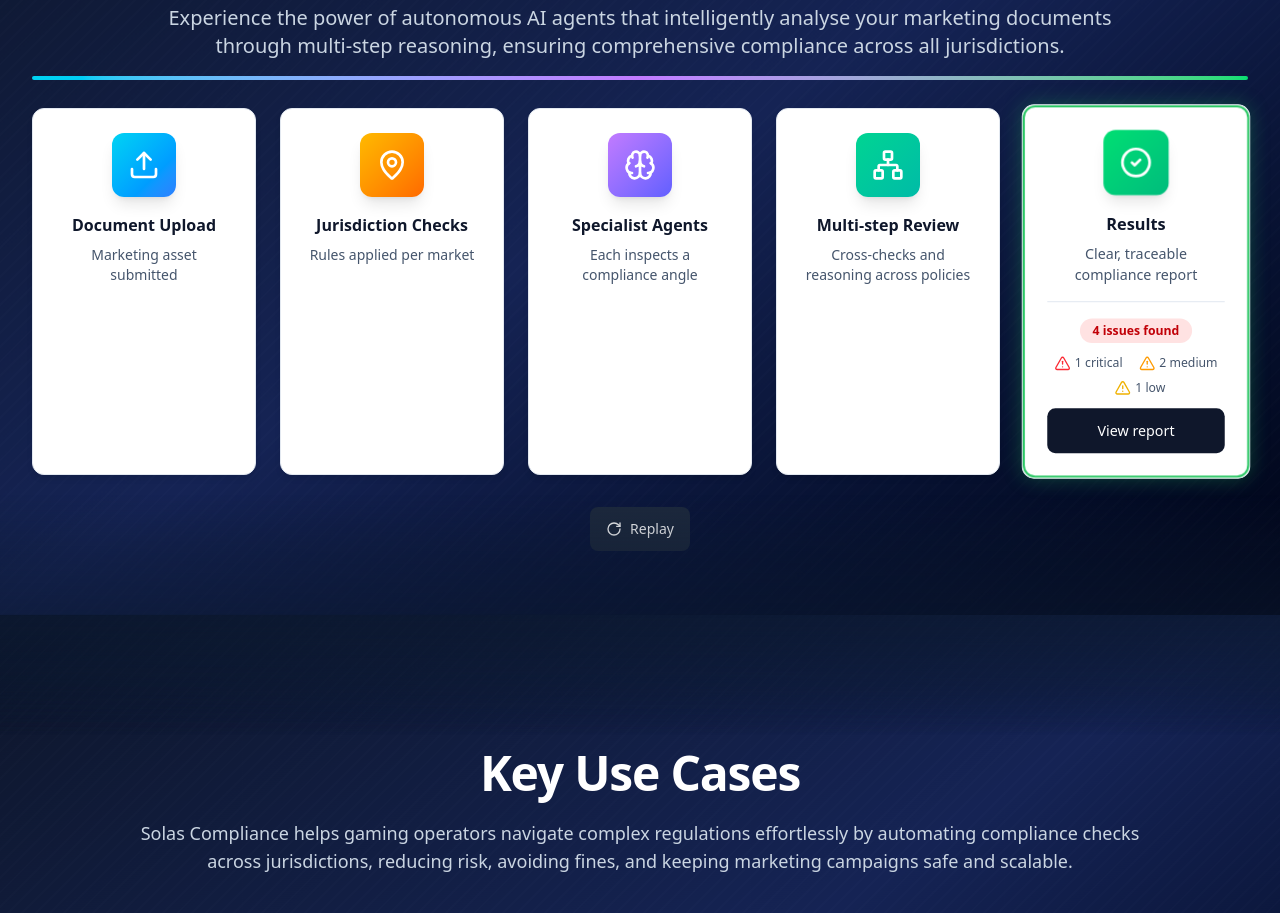
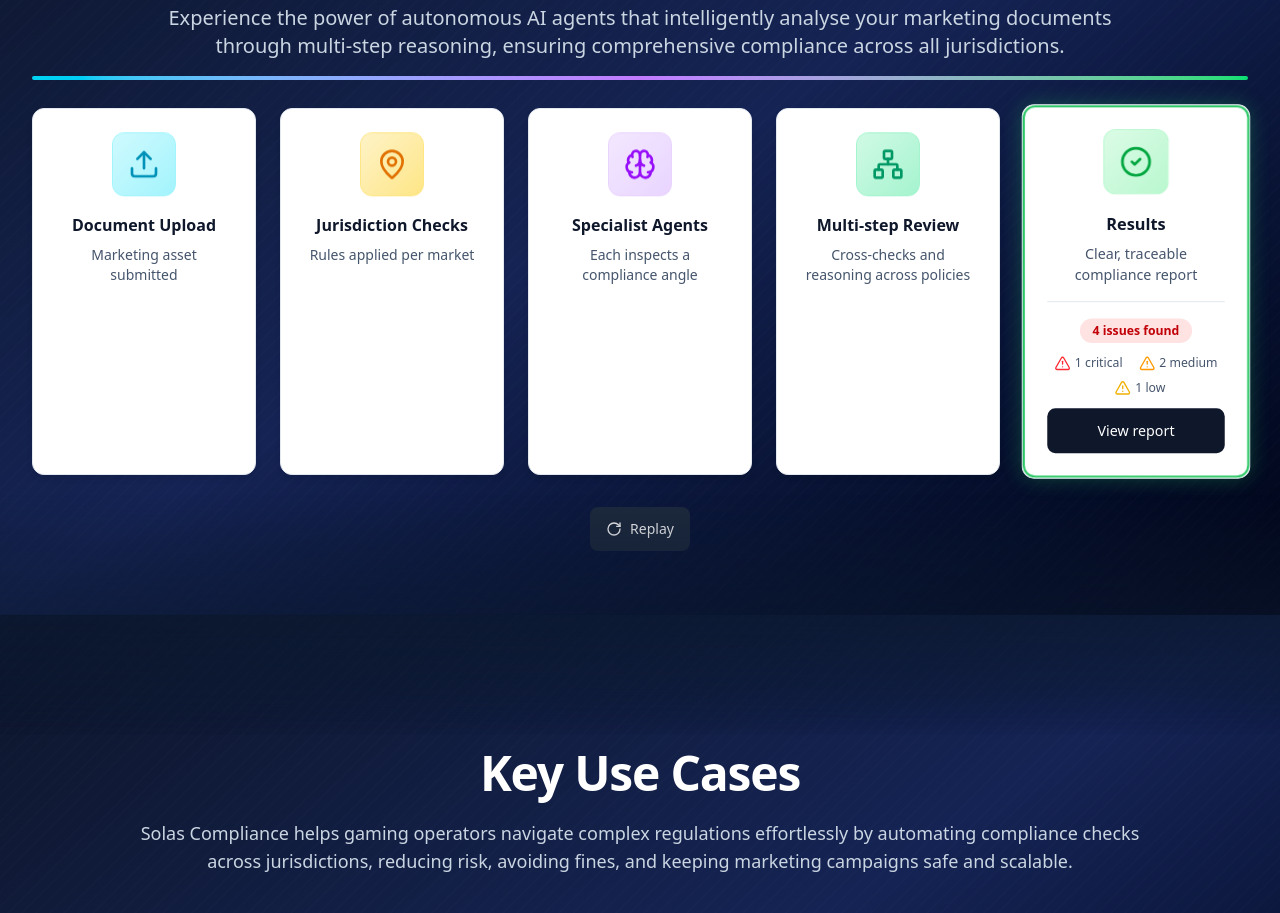
Before and after one commit to Devaang18/solas-site, a Next.js app: page /gaming in a window 1280 px wide. Shown: the part 1820-2733 px from the top of the page. Built offline with nearby package versions, Linux system fonts and the light colour scheme.

Commit message:
rolling back to older icons

```diff
--- a/src/app/gaming/page.tsx
+++ b/src/app/gaming/page.tsx
@@ -148,11 +148,11 @@ function AgenticProcessSection() {
             const isActive = activeStep >= index;
             const isCurrent = activeStep === index;
             const colorClasses = {
-              cyan: { bg: 'from-cyan-400 to-blue-500', border: 'border-cyan-400/50', glow: 'rgba(6,182,212,0.3)' },
-              purple: { bg: 'from-purple-400 to-indigo-500', border: 'border-purple-400/50', glow: 'rgba(168,85,247,0.3)' },
-              emerald: { bg: 'from-emerald-400 to-teal-500', border: 'border-emerald-400/50', glow: 'rgba(16,185,129,0.3)' },
-              amber: { bg: 'from-amber-400 to-orange-500', border: 'border-amber-400/50', glow: 'rgba(251,191,36,0.3)' },
-              green: { bg: 'from-green-400 to-emerald-500', border: 'border-green-400/50', glow: 'rgba(34,197,94,0.3)' }
+              cyan: { bg: 'from-cyan-100 to-cyan-200', border: 'border-cyan-200', icon: 'text-cyan-600', glow: 'rgba(6,182,212,0.3)' },
+              purple: { bg: 'from-purple-100 to-purple-200', border: 'border-purple-200', icon: 'text-purple-600', glow: 'rgba(168,85,247,0.3)' },
+              emerald: { bg: 'from-emerald-100 to-emerald-200', border: 'border-emerald-200', icon: 'text-emerald-600', glow: 'rgba(16,185,129,0.3)' },
+              amber: { bg: 'from-amber-100 to-amber-200', border: 'border-amber-200', icon: 'text-amber-600', glow: 'rgba(251,191,36,0.3)' },
+              green: { bg: 'from-green-100 to-green-200', border: 'border-green-200', icon: 'text-green-600', glow: 'rgba(34,197,94,0.3)' }
             };
             const colors = colorClasses[step.color as keyof typeof colorClasses];
 
@@ -262,8 +262,8 @@ function AgenticProcessSection() {
 
                   {/* Icon Container */}
                   <div className="relative mb-4 flex justify-center">
-                    <div className={`w-16 h-16 rounded-xl bg-gradient-to-br ${colors.bg} flex items-center justify-center shadow-lg relative`}>
-                      <Icon className="w-8 h-8 text-white" />
+                    <div className={`w-16 h-16 rounded-xl bg-gradient-to-br ${colors.bg} border ${colors.border} flex items-center justify-center mx-auto hover-glow animate-float relative`}>
+                      <Icon className={`w-8 h-8 ${colors.icon}`} />
 
                       {/* Micro-animations */}
                       {isCurrent && !prefersReducedMotion && (
```
